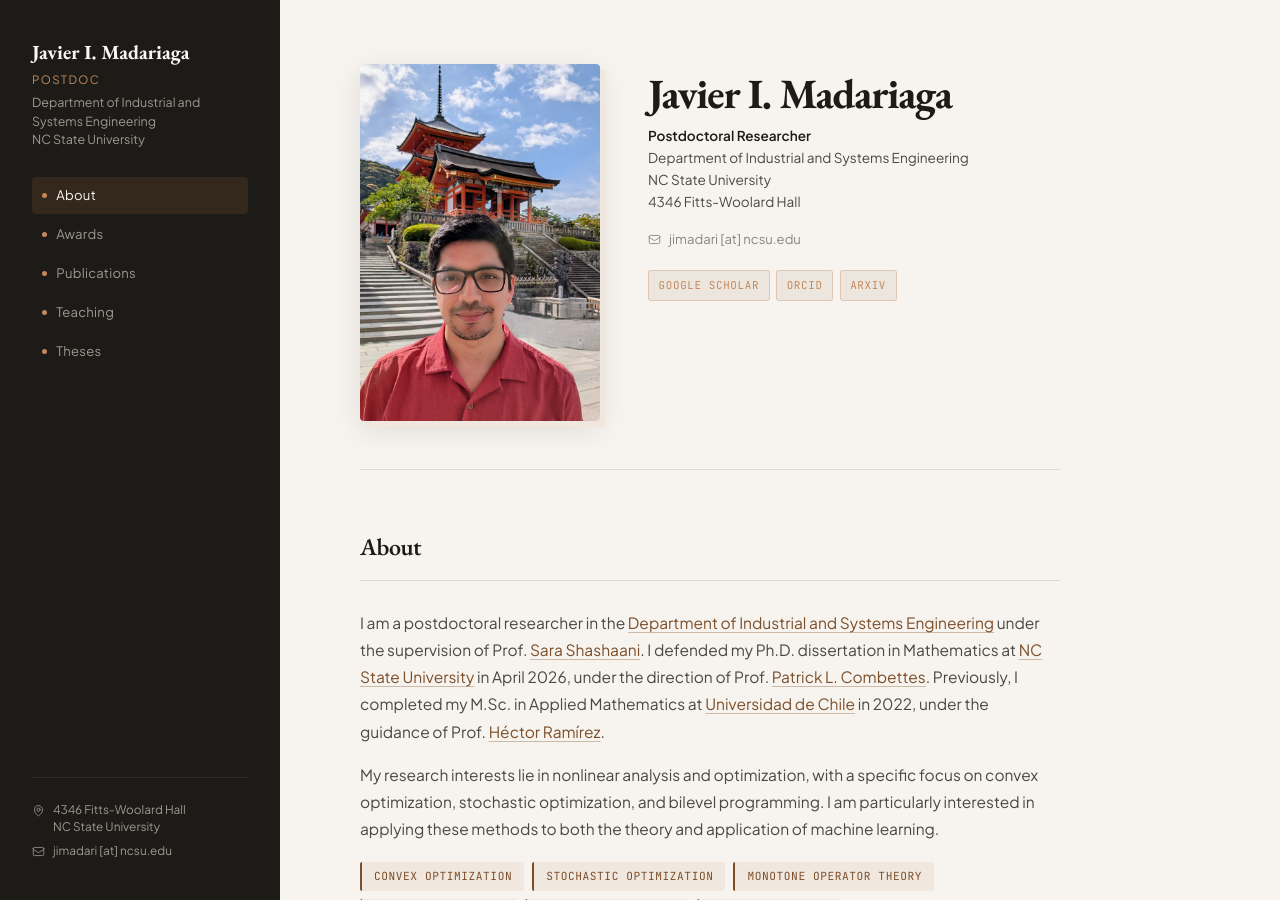
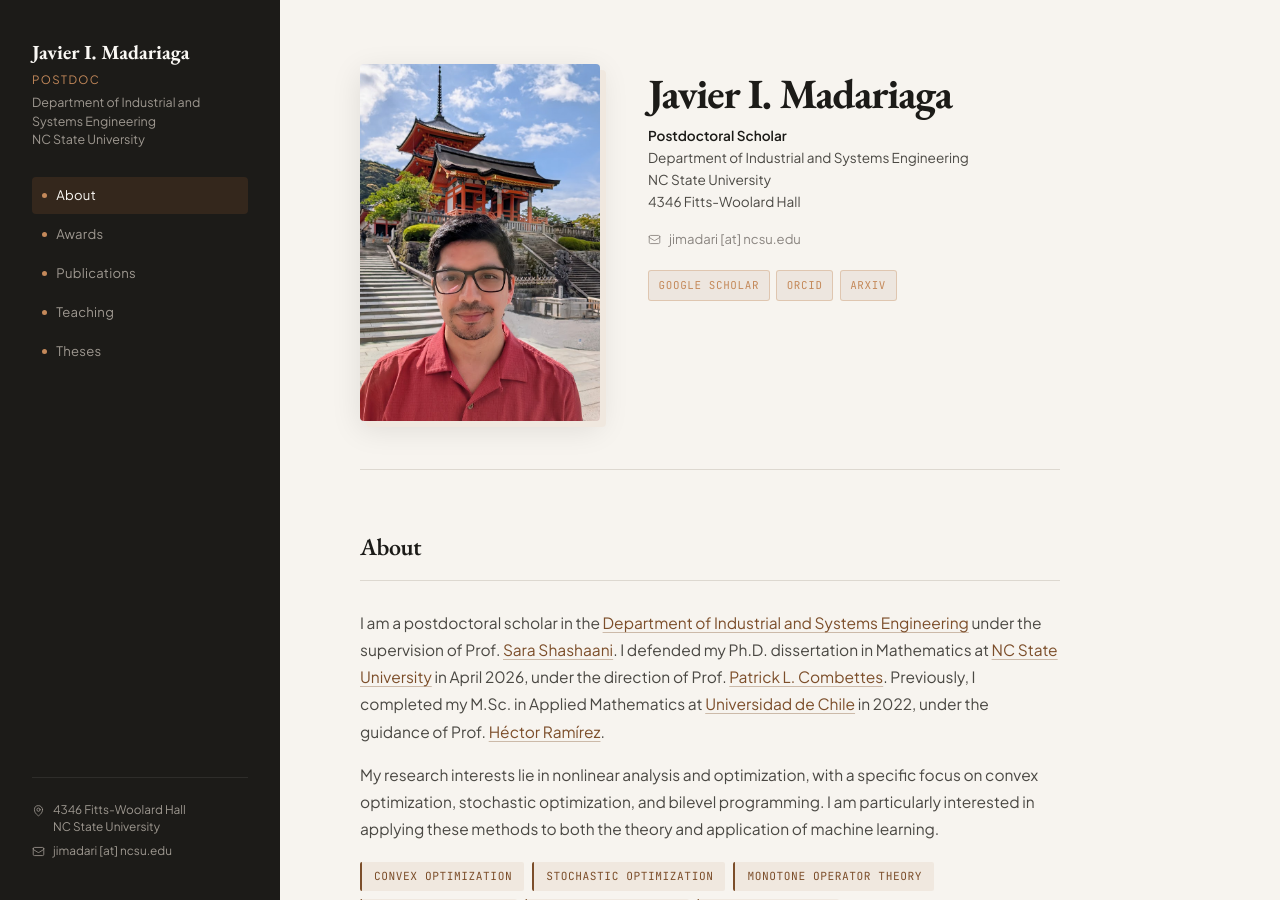
Before and after one commit to jmadariagar/jmadariagar.github.io, a Jekyll site: the page index.html, which Jekyll copies as it is, in a window 1280 px wide and 900 px high. Built offline with Jekyll 4.4.1, drawn with Linux system fonts in a browser that asks for light colours.

Commit message:
Update index.html

```diff
--- a/index.html
+++ b/index.html
@@ -594,7 +594,7 @@
       <div class="hero-info">
         <div class="hero-name">Javier I. Madariaga</div>
         <div class="hero-role">
-          <strong>Postdoctoral Researcher</strong><br>
+          <strong>Postdoctoral Scholar</strong><br>
           Department of Industrial and Systems Engineering<br>
           NC State University<br>
           4346 Fitts-Woolard Hall
@@ -621,7 +621,7 @@
 
       <div class="about-text">
         <p>
-          I am a postdoctoral researcher in the
+          I am a postdoctoral scholar in the
           <a href="https://ise.ncsu.edu/" target="_blank">Department of Industrial and Systems Engineering</a>
           under the supervision of Prof.
           <a href="https://shashaani.wordpress.ncsu.edu" target="_blank">Sara Shashaani</a>.
```
